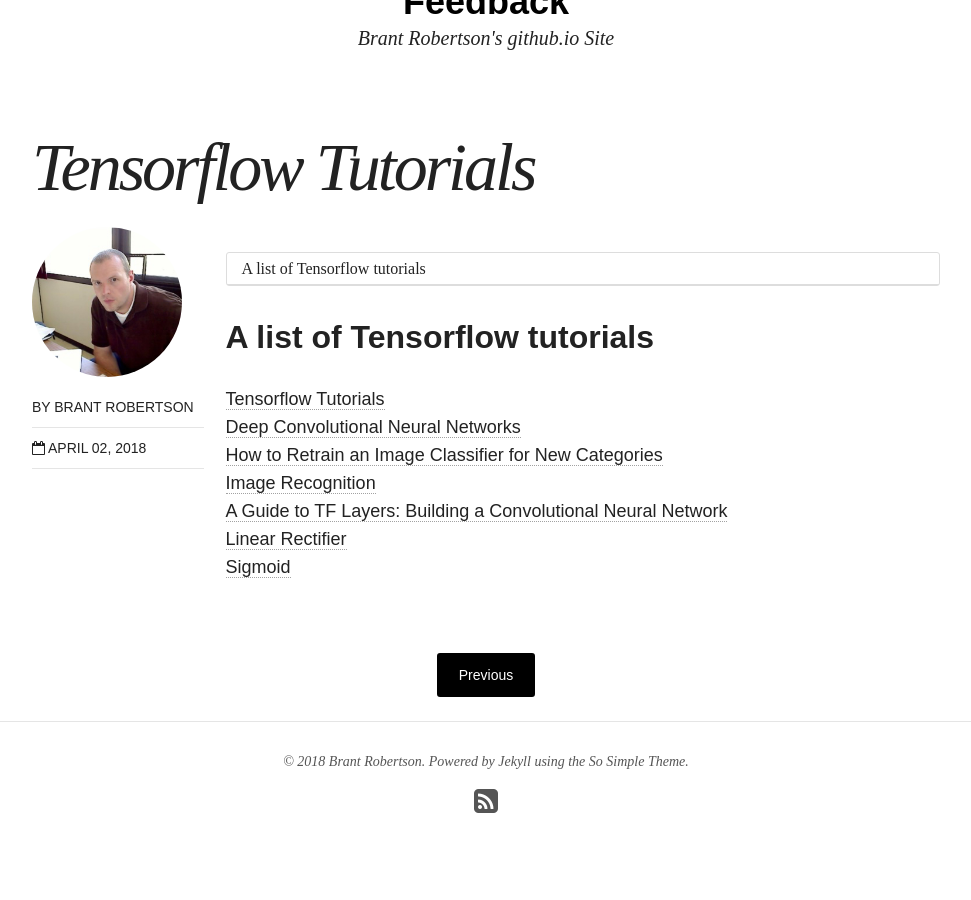
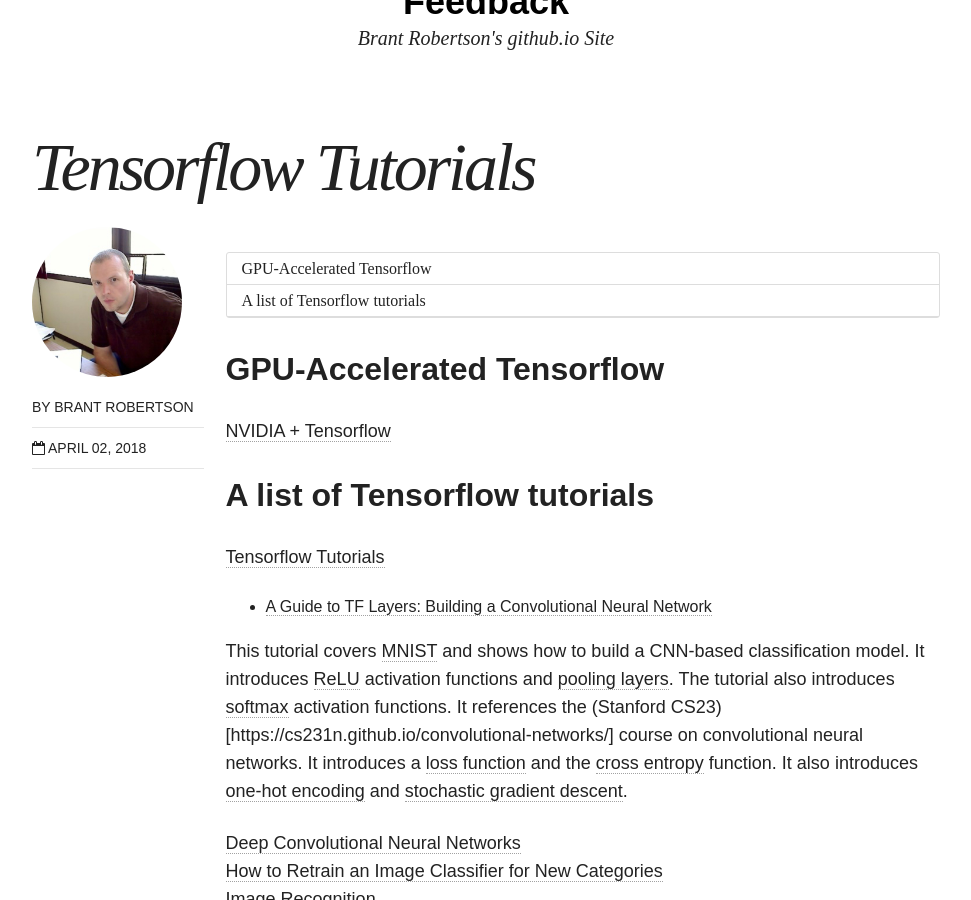
Before and after one commit to brantr/brantr.github.io, a Jekyll site: the page built from _posts/blog/2018-04-02-tensorflow.md, in a window 1280 px wide and 900 px high, scrolled down 345 px. Shown: the whole window, without its empty margins (154-1125 px from the left). Built offline with Jekyll 4.4.1, drawn with Linux system fonts in a browser that asks for light colours; nearby versions of some CDN libraries.

Commit message:
Adding additional information on the layers tutorial.

```diff
--- a/_posts/blog/2018-04-02-tensorflow.md
+++ b/_posts/blog/2018-04-02-tensorflow.md
@@ -8,13 +8,20 @@
 * Table of Contents
 {:toc}
 
+## GPU-Accelerated Tensorflow
+
+[NVIDIA + Tensorflow](https://www.nvidia.com/en-us/data-center/gpu-accelerated-applications/tensorflow/)
 
 ## A list of Tensorflow tutorials
 
 [Tensorflow Tutorials](https://www.tensorflow.org/tutorials)
+
+* [A Guide to TF Layers: Building a Convolutional Neural Network](https://www.tensorflow.org/tutorials/layers)
+
+This tutorial covers [MNIST](http://yann.lecun.com/exdb/mnist) and shows how to build a CNN-based classification model. It introduces [ReLU](https://en.wikipedia.org/wiki/Rectifier_(neural_networks)) activation functions and [pooling layers](https://en.wikipedia.org/wiki/Convolutional_neural_network#Pooling_layer). The tutorial also introduces [softmax](https://en.wikipedia.org/wiki/Softmax_function) activation functions. It references the (Stanford CS23)[https://cs231n.github.io/convolutional-networks/] course on convolutional neural networks. It introduces a [loss function](https://en.wikipedia.org/wiki/Loss_function) and the [cross entropy](https://en.wikipedia.org/wiki/Cross_entropy) function. It also introduces [one-hot encoding](https://www.quora.com/What-is-one-hot-encoding-and-when-is-it-used-in-data-science) and [stochastic gradient descent](https://en.wikipedia.org/wiki/Stochastic_gradient_descent).
+
 [Deep Convolutional Neural Networks](https://www.tensorflow.org/tutorials/deep_cnn)
 [How to Retrain an Image Classifier for New Categories](https://www.tensorflow.org/tutorials/image_retraining)
 [Image Recognition](https://www.tensorflow.org/tutorials/image_recognition)
-[A Guide to TF Layers: Building a Convolutional Neural Network](https://www.tensorflow.org/tutorials/layers)
-[Linear Rectifier](https://en.wikipedia.org/wiki/Rectifier_(neural_networks))
+[Linear Rectifier]()
 [Sigmoid](https://en.wikipedia.org/wiki/Sigmoid_function)
```
